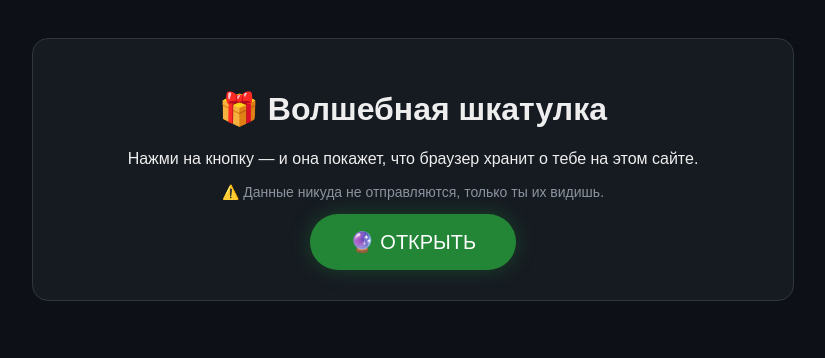
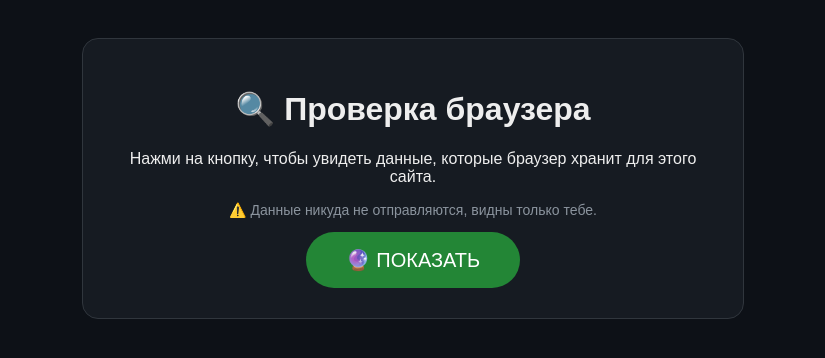
Before and after one commit to steshavls/demo1, a plain HTML site: page index.html in a window 1280 px wide. Shown: the whole page, without its empty margins (227-1052 px from the left). Drawn offline with Linux system fonts and the light colour scheme.

Commit message:
Update index.html

```diff
--- a/index.html
+++ b/index.html
@@ -2,12 +2,12 @@
 <html>
 <head>
     <meta charset="UTF-8">
-    <title>🍪 Волшебная шкатулка</title>
+    <title>🎁 Проверка браузера</title>
     <style>
-        body { font-family: Arial, sans-serif; background: #0d1117; color: #eee; padding: 30px; text-align: center; }
-        .box { background: #161b22; padding: 30px; border-radius: 16px; max-width: 700px; margin: 0 auto; border: 1px solid #30363d; }
-        button { background: #238636; color: #fff; border: none; padding: 16px 40px; font-size: 20px; border-radius: 40px; cursor: pointer; box-shadow: 0 0 20px #23863660; }
-        button:hover { background: #2ea043; transform: scale(1.02); }
+        body { font-family: Arial; background: #0d1117; color: #eee; padding: 30px; text-align: center; }
+        .box { background: #161b22; padding: 30px; border-radius: 16px; max-width: 600px; margin: 0 auto; border: 1px solid #30363d; }
+        button { background: #238636; color: #fff; border: none; padding: 16px 40px; font-size: 20px; border-radius: 40px; cursor: pointer; }
+        button:hover { background: #2ea043; }
         .item { background: #0d1117; padding: 10px; margin: 8px 0; border-radius: 8px; border-left: 4px solid #f0883e; word-break: break-all; text-align: left; }
         .raw { background: #0d1117; padding: 15px; border-radius: 8px; font-size: 11px; color: #f0883e; word-break: break-all; text-align: left; margin-top: 15px; }
         .warning { color: #8b949e; font-size: 14px; }
@@ -15,10 +15,10 @@
 </head>
 <body>
 <div class="box">
-    <h1>🎁 Волшебная шкатулка</h1>
-    <p>Нажми на кнопку — и она покажет, что браузер хранит о тебе на этом сайте.</p>
-    <p class="warning">⚠️ Данные никуда не отправляются, только ты их видишь.</p>
-    <button onclick="otkryt()">🔮 ОТКРЫТЬ</button>
+    <h1>🔍 Проверка браузера</h1>
+    <p>Нажми на кнопку, чтобы увидеть данные, которые браузер хранит для этого сайта.</p>
+    <p class="warning">⚠️ Данные никуда не отправляются, видны только тебе.</p>
+    <button onclick="showCookies()">🔮 ПОКАЗАТЬ</button>
     <div id="result" style="margin-top: 25px; display: none;">
         <h3>📦 Найдено: <span id="count"></span></h3>
         <div id="list"></div>
@@ -27,7 +27,7 @@
     </div>
 </div>
 <script>
-function otkryt() {
+function showCookies() {
     var data = document.cookie;
     var box = document.getElementById('result');
     box.style.display = 'block';
```
